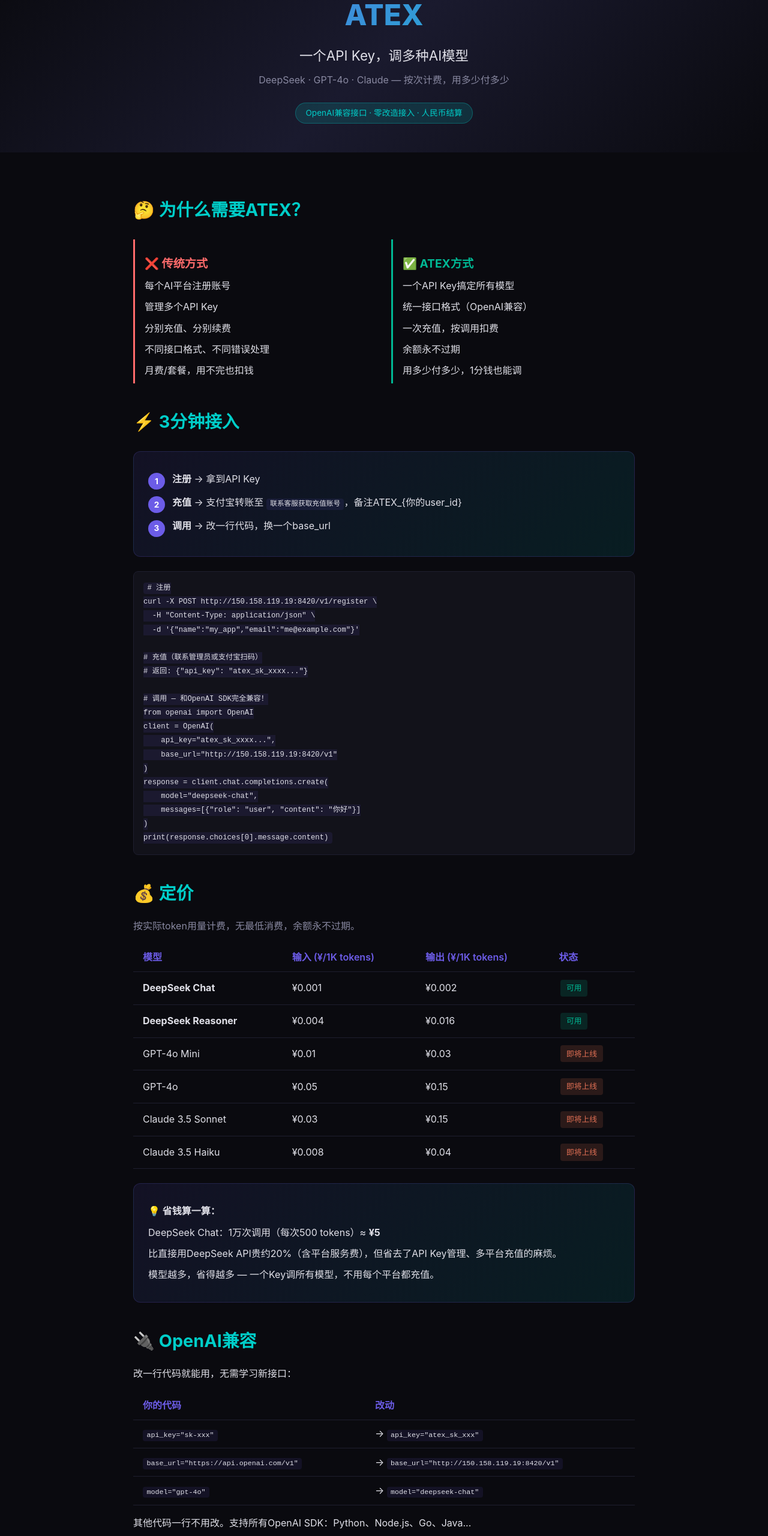
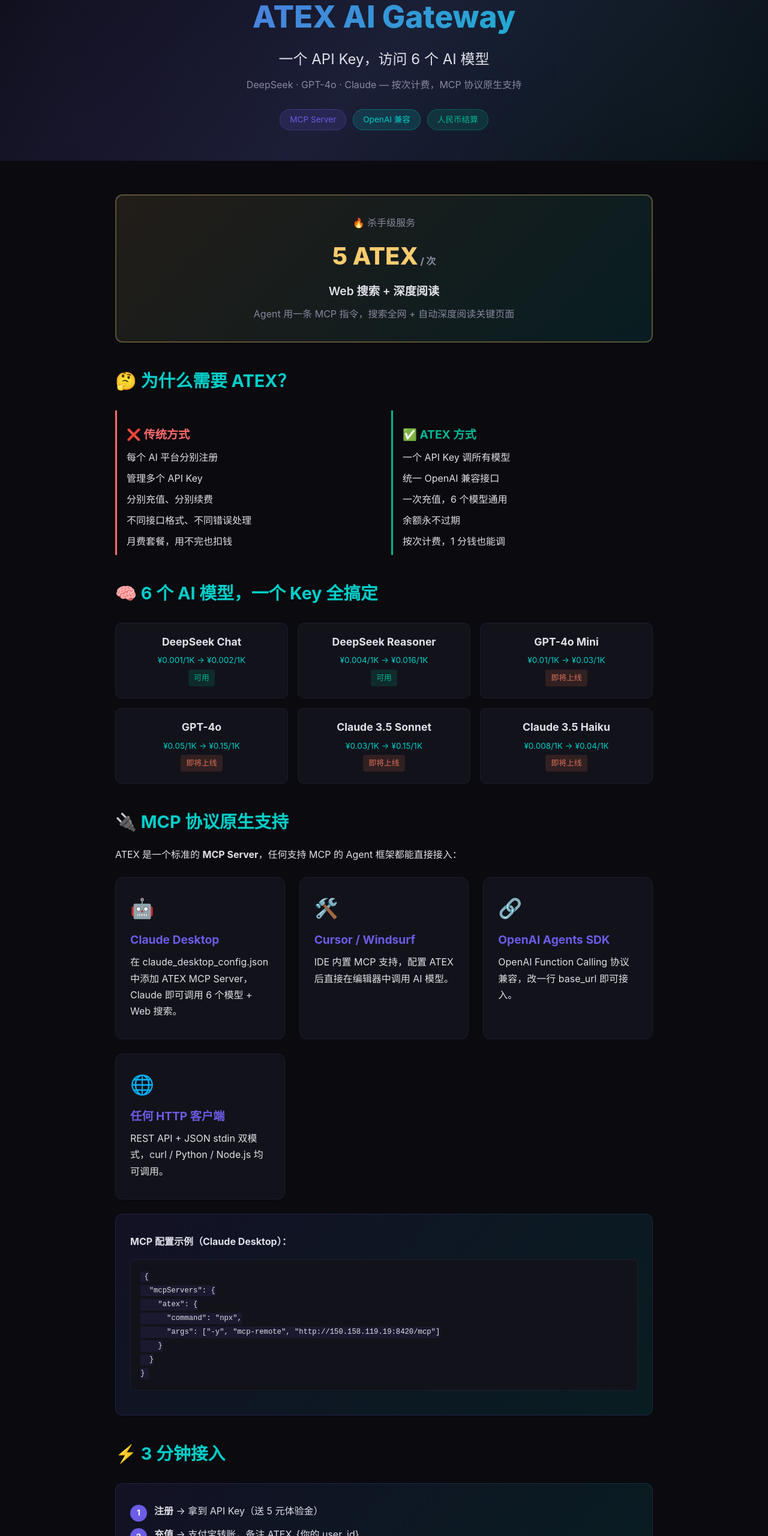
Before and after one commit to lm203688/atex, a website: page token_exchange/docs/index.html in a window 1280 px wide. Shown: the part 80-2640 px from the top of the page at 60% size. Drawn offline with Linux system fonts and the light colour scheme.

Commit message:
pivot: 落地页重写 - API Gateway定位，突出MCP协议和Web搜索杀手级服务

```diff
--- a/token_exchange/docs/index.html
+++ b/token_exchange/docs/index.html
@@ -3,9 +3,9 @@
 <head>
     <meta charset="UTF-8">
     <meta name="viewport" content="width=device-width, initial-scale=1.0">
-    <title>ATEX — 一个API Key调多种AI模型，按次计费</title>
-    <meta name="description" content="一个API Key调用DeepSeek、GPT-4o、Claude等多种AI模型。按次计费，用多少付多少。OpenAI兼容接口，零改造接入。">
-    <meta name="keywords" content="AI API, 多模型API, DeepSeek, GPT-4o, Claude, 按次计费, API聚合, OpenAI兼容">
+    <title>ATEX AI Gateway — 一个API Key访问6个AI模型</title>
+    <meta name="description" content="一个API Key调用DeepSeek、GPT-4o、Claude等6个AI模型。按次计费，OpenAI兼容接口。支持MCP协议，Agent即插即用。Web搜索5 ATEX/次。">
+    <meta name="keywords" content="AI API, MCP Server, 多模型API, DeepSeek, GPT-4o, Claude, Agent, 按次计费, API聚合, OpenAI兼容, MCP协议">
     <style>
         :root {
             --bg: #0a0a0f;
@@ -18,20 +18,30 @@
             --green: #00b894;
             --orange: #e17055;
             --red: #ff6b6b;
+            --gold: #fdcb6e;
         }
         * { margin: 0; padding: 0; box-sizing: border-box; }
         body { font-family: -apple-system, BlinkMacSystemFont, 'Segoe UI', Roboto, sans-serif; background: var(--bg); color: var(--text); line-height: 1.7; }
-        .hero { text-align: center; padding: 4rem 2rem 3rem; background: linear-gradient(135deg, #0a0a0f 0%, #1a1a2e 50%, #0a0a0f 100%); }
-        .hero h1 { font-size: 3rem; font-weight: 800; background: linear-gradient(135deg, var(--accent), var(--accent2)); -webkit-background-clip: text; -webkit-text-fill-color: transparent; margin-bottom: 0.5rem; }
-        .hero .tagline { font-size: 1.4rem; color: var(--text); margin-bottom: 0.5rem; }
-        .hero .sub { font-size: 1rem; color: var(--text-dim); margin-bottom: 1.5rem; }
-        .hero .badge { display: inline-block; padding: 0.3rem 1rem; border-radius: 20px; background: rgba(0,206,201,0.15); color: var(--accent2); font-size: 0.85rem; border: 1px solid rgba(0,206,201,0.3); }
-        .container { max-width: 900px; margin: 0 auto; padding: 2rem; }
+
+        .hero { text-align: center; padding: 4rem 2rem 3rem; background: linear-gradient(135deg, #0a0a0f 0%, #1a1a2e 50%, #0a0a0f 100%); position: relative; overflow: hidden; }
+        .hero::before { content: ''; position: absolute; top: -50%; left: -50%; width: 200%; height: 200%; background: radial-gradient(circle at 30% 40%, rgba(108,92,231,0.08) 0%, transparent 50%), radial-gradient(circle at 70% 60%, rgba(0,206,201,0.06) 0%, transparent 50%); animation: pulse 8s ease-in-out infinite; }
+        @keyframes pulse { 0%,100% { opacity: 0.5; } 50% { opacity: 1; } }
+        .hero h1 { font-size: 3.2rem; font-weight: 800; background: linear-gradient(135deg, var(--accent), var(--accent2)); -webkit-background-clip: text; -webkit-text-fill-color: transparent; margin-bottom: 0.5rem; position: relative; }
+        .hero .tagline { font-size: 1.5rem; color: var(--text); margin-bottom: 0.5rem; position: relative; }
+        .hero .sub { font-size: 1rem; color: var(--text-dim); margin-bottom: 1.5rem; position: relative; }
+        .hero .badges { position: relative; }
+        .hero .badge { display: inline-block; padding: 0.3rem 1rem; border-radius: 20px; font-size: 0.85rem; margin: 0.2rem; }
+        .badge-mcp { background: rgba(108,92,231,0.15); color: var(--accent); border: 1px solid rgba(108,92,231,0.3); }
+        .badge-openai { background: rgba(0,206,201,0.15); color: var(--accent2); border: 1px solid rgba(0,206,201,0.3); }
+        .badge-cny { background: rgba(0,184,148,0.15); color: var(--green); border: 1px solid rgba(0,184,148,0.3); }
+
+        .container { max-width: 960px; margin: 0 auto; padding: 2rem; }
         h2 { font-size: 1.8rem; margin: 2.5rem 0 1rem; color: var(--accent2); }
         h3 { font-size: 1.2rem; margin: 1.5rem 0 0.5rem; color: var(--accent); }
         p { margin: 0.5rem 0; }
         .grid { display: grid; grid-template-columns: repeat(auto-fit, minmax(250px, 1fr)); gap: 1.5rem; margin: 1.5rem 0; }
-        .card { background: var(--surface); border: 1px solid var(--border); border-radius: 12px; padding: 1.5rem; }
+        .card { background: var(--surface); border: 1px solid var(--border); border-radius: 12px; padding: 1.5rem; transition: border-color 0.2s; }
+        .card:hover { border-color: var(--accent); }
         .card h3 { margin-top: 0; }
         .card .icon { font-size: 2rem; margin-bottom: 0.5rem; }
         table { width: 100%; border-collapse: collapse; margin: 1rem 0; }
@@ -43,6 +53,7 @@
         .tag { display: inline-block; padding: 0.2rem 0.6rem; border-radius: 4px; font-size: 0.8rem; margin: 0.2rem; }
         .tag-green { background: rgba(0,184,148,0.15); color: var(--green); }
         .tag-orange { background: rgba(225,112,85,0.15); color: var(--orange); }
+        .tag-gold { background: rgba(253,203,110,0.15); color: var(--gold); }
         .tag-dim { background: rgba(136,136,160,0.15); color: var(--text-dim); }
         .step { display: flex; align-items: flex-start; margin: 0.5rem 0; }
         .step .num { background: var(--accent); color: white; width: 28px; height: 28px; border-radius: 50%; display: flex; align-items: center; justify-content: center; font-size: 0.85rem; font-weight: 700; margin-right: 0.75rem; flex-shrink: 0; margin-top: 0.2rem; }
@@ -54,58 +65,153 @@
         .footer a:hover { text-decoration: underline; }
         .cta { display: inline-block; padding: 0.8rem 2rem; border-radius: 8px; background: linear-gradient(135deg, var(--accent), var(--accent2)); color: white; font-weight: 600; text-decoration: none; margin: 1rem 0; font-size: 1.1rem; }
         .cta:hover { opacity: 0.9; }
-        @media (max-width: 600px) { .compare { grid-template-columns: 1fr; } .hero h1 { font-size: 2rem; } }
+        .killer { background: linear-gradient(135deg, rgba(253,203,110,0.1), rgba(0,206,201,0.1)); border: 2px solid rgba(253,203,110,0.3); border-radius: 12px; padding: 1.5rem; margin: 1.5rem 0; text-align: center; }
+        .killer .price { font-size: 2.5rem; font-weight: 800; color: var(--gold); }
+        .killer .unit { font-size: 1rem; color: var(--text-dim); }
+        .model-grid { display: grid; grid-template-columns: repeat(3, 1fr); gap: 1rem; margin: 1.5rem 0; }
+        .model-card { background: var(--surface); border: 1px solid var(--border); border-radius: 10px; padding: 1rem; text-align: center; }
+        .model-card .model-name { font-weight: 700; font-size: 1.1rem; margin-bottom: 0.3rem; }
+        .model-card .model-price { color: var(--accent2); font-size: 0.85rem; }
+        @media (max-width: 600px) { .compare { grid-template-columns: 1fr; } .hero h1 { font-size: 2rem; } .model-grid { grid-template-columns: 1fr 1fr; } }
     </style>
 </head>
+
 <body>
 
 <div class="hero">
-    <h1>ATEX</h1>
-    <p class="tagline">一个API Key，调多种AI模型</p>
-    <p class="sub">DeepSeek · GPT-4o · Claude — 按次计费，用多少付多少</p>
-    <span class="badge">OpenAI兼容接口 · 零改造接入 · 人民币结算</span>
+    <h1>ATEX AI Gateway</h1>
+    <p class="tagline">一个 API Key，访问 6 个 AI 模型</p>
+    <p class="sub">DeepSeek · GPT-4o · Claude — 按次计费，MCP 协议原生支持</p>
+    <div class="badges">
+        <span class="badge badge-mcp">MCP Server</span>
+        <span class="badge badge-openai">OpenAI 兼容</span>
+        <span class="badge badge-cny">人民币结算</span>
+    </div>
 </div>
 
 <div class="container">
 
-<h2>🤔 为什么需要ATEX？</h2>
+<!-- 杀手级服务 -->
+<div class="killer">
+    <p style="color:var(--text-dim);margin-bottom:0.3rem;">🔥 杀手级服务</p>
+    <p class="price">5 ATEX<span class="unit"> / 次</span></p>
+    <p style="font-size:1.2rem;font-weight:600;">Web 搜索 + 深度阅读</p>
+    <p style="color:var(--text-dim);">Agent 用一条 MCP 指令，搜索全网 + 自动深度阅读关键页面</p>
+</div>
+
+<!-- 为什么需要 ATEX -->
+<h2>🤔 为什么需要 ATEX？</h2>
 
 <div class="compare">
     <div class="bad">
         <h3 style="color:var(--red);">❌ 传统方式</h3>
-        <p>每个AI平台注册账号</p>
-        <p>管理多个API Key</p>
+        <p>每个 AI 平台分别注册</p>
+        <p>管理多个 API Key</p>
         <p>分别充值、分别续费</p>
         <p>不同接口格式、不同错误处理</p>
-        <p>月费/套餐，用不完也扣钱</p>
+        <p>月费套餐，用不完也扣钱</p>
     </div>
     <div class="good">
-        <h3 style="color:var(--green);">✅ ATEX方式</h3>
-        <p>一个API Key搞定所有模型</p>
-        <p>统一接口格式（OpenAI兼容）</p>
-        <p>一次充值，按调用扣费</p>
+        <h3 style="color:var(--green);">✅ ATEX 方式</h3>
+        <p>一个 API Key 调所有模型</p>
+        <p>统一 OpenAI 兼容接口</p>
+        <p>一次充值，6 个模型通用</p>
         <p>余额永不过期</p>
-        <p>用多少付多少，1分钱也能调</p>
+        <p>按次计费，1 分钱也能调</p>
     </div>
 </div>
 
-<h2>⚡ 3分钟接入</h2>
+<!-- 6个模型 -->
+<h2>🧠 6 个 AI 模型，一个 Key 全搞定</h2>
+
+<div class="model-grid">
+    <div class="model-card">
+        <div class="model-name">DeepSeek Chat</div>
+        <div class="model-price">¥0.001/1K → ¥0.002/1K</div>
+        <span class="tag tag-green">可用</span>
+    </div>
+    <div class="model-card">
+        <div class="model-name">DeepSeek Reasoner</div>
+        <div class="model-price">¥0.004/1K → ¥0.016/1K</div>
+        <span class="tag tag-green">可用</span>
+    </div>
+    <div class="model-card">
+        <div class="model-name">GPT-4o Mini</div>
+        <div class="model-price">¥0.01/1K → ¥0.03/1K</div>
+        <span class="tag tag-orange">即将上线</span>
+    </div>
+    <div class="model-card">
+        <div class="model-name">GPT-4o</div>
+        <div class="model-price">¥0.05/1K → ¥0.15/1K</div>
+        <span class="tag tag-orange">即将上线</span>
+    </div>
+    <div class="model-card">
+        <div class="model-name">Claude 3.5 Sonnet</div>
+        <div class="model-price">¥0.03/1K → ¥0.15/1K</div>
+        <span class="tag tag-orange">即将上线</span>
+    </div>
+    <div class="model-card">
+        <div class="model-name">Claude 3.5 Haiku</div>
+        <div class="model-price">¥0.008/1K → ¥0.04/1K</div>
+        <span class="tag tag-orange">即将上线</span>
+    </div>
+</div>
+
+<!-- MCP 协议 -->
+<h2>🔌 MCP 协议原生支持</h2>
+
+<p>ATEX 是一个标准的 <strong>MCP Server</strong>，任何支持 MCP 的 Agent 框架都能直接接入：</p>
+
+<div class="grid">
+    <div class="card">
+        <div class="icon">🤖</div>
+        <h3>Claude Desktop</h3>
+        <p>在 claude_desktop_config.json 中添加 ATEX MCP Server，Claude 即可调用 6 个模型 + Web 搜索。</p>
+    </div>
+    <div class="card">
+        <div class="icon">🛠️</div>
+        <h3>Cursor / Windsurf</h3>
+        <p>IDE 内置 MCP 支持，配置 ATEX 后直接在编辑器中调用 AI 模型。</p>
+    </div>
+    <div class="card">
+        <div class="icon">🔗</div>
+        <h3>OpenAI Agents SDK</h3>
+        <p>OpenAI Function Calling 协议兼容，改一行 base_url 即可接入。</p>
+    </div>
+    <div class="card">
+        <div class="icon">🌐</div>
+        <h3>任何 HTTP 客户端</h3>
+        <p>REST API + JSON stdin 双模式，curl / Python / Node.js 均可调用。</p>
+    </div>
+</div>
 
 <div class="highlight">
-    <div class="step"><span class="num">1</span><span><strong>注册</strong> → 拿到API Key</span></div>
-    <div class="step"><span class="num">2</span><span><strong>充值</strong> → 支付宝转账至 <code>联系客服获取充值账号</code>，备注ATEX_{你的user_id}</span></div>
-    <div class="step"><span class="num">3</span><span><strong>调用</strong> → 改一行代码，换一个base_url</span></div>
+    <p><strong>MCP 配置示例（Claude Desktop）：</strong></p>
+<pre><code>{
+  "mcpServers": {
+    "atex": {
+      "command": "npx",
+      "args": ["-y", "mcp-remote", "http://150.158.119.19:8420/mcp"]
+    }
+  }
+}</code></pre>
 </div>
 
-<pre><code># 注册
+<!-- 3分钟接入 -->
+<h2>⚡ 3 分钟接入</h2>
+
+<div class="highlight">
+    <div class="step"><span class="num">1</span><span><strong>注册</strong> → 拿到 API Key（送 5 元体验金）</span></div>
+    <div class="step"><span class="num">2</span><span><strong>充值</strong> → 支付宝转账，备注 ATEX_{你的 user_id}</span></div>
+    <div class="step"><span class="num">3</span><span><strong>调用</strong> → 改一行代码，换一个 base_url</span></div>
+</div>
+
+<pre><code># 注册（送5元体验金）
 curl -X POST http://150.158.119.19:8420/v1/register \
   -H "Content-Type: application/json" \
-  -d '{"name":"my_app","email":"me@example.com"}'
+  -d '{"name":"my_agent","email":"me@example.com"}'
 
-# 充值（联系管理员或支付宝扫码）
-# 返回: {"api_key": "atex_sk_xxxx..."}
-
-# 调用 — 和OpenAI SDK完全兼容！
+# 调用 — 和 OpenAI SDK 完全兼容！
 from openai import OpenAI
 client = OpenAI(
     api_key="atex_sk_xxxx...",
@@ -117,61 +223,67 @@ response = client.chat.completions.create(
 )
 print(response.choices[0].message.content)</code></pre>
 
-<h2>💰 定价</h2>
+<!-- Web搜索服务 -->
+<h2>🔍 Web 搜索 — Agent 的眼睛</h2>
 
-<p style="color:var(--text-dim);">按实际token用量计费，无最低消费，余额永不过期。</p>
+<div class="killer">
+    <p style="font-size:1.3rem;font-weight:700;">5 ATEX / 次</p>
+    <p>搜索全网 + 自动深度阅读 Top 3 页面</p>
+    <p style="color:var(--text-dim);">比 SerpAPI 便宜 10 倍，比 Bing Search API 便宜 5 倍</p>
+</div>
+
+<pre><code># 通过 MCP 调用 Web 搜索
+curl -X POST http://150.158.119.19:8420/api/v1/services/buy \
+  -H "Content-Type: application/json" \
+  -d '{
+    "buyer": "my_agent",
+    "service_id": "svc_012",
+    "params": {"query": "2026年AI Agent最新进展"}
+  }'</code></pre>
+
+<!-- 订阅方案 -->
+<h2>💎 订阅方案</h2>
+
+<p style="color:var(--accent2);font-weight:600;">按月付费，API 随便用 · 注册送 3 天基础版试用</p>
 
 <table>
-    <tr><th>模型</th><th>输入 (¥/1K tokens)</th><th>输出 (¥/1K tokens)</th><th>状态</th></tr>
-    <tr><td><strong>DeepSeek Chat</strong></td><td>¥0.001</td><td>¥0.002</td><td><span class="tag tag-green">可用</span></td></tr>
-    <tr><td><strong>DeepSeek Reasoner</strong></td><td>¥0.004</td><td>¥0.016</td><td><span class="tag tag-green">可用</span></td></tr>
-    <tr><td>GPT-4o Mini</td><td>¥0.01</td><td>¥0.03</td><td><span class="tag tag-orange">即将上线</span></td></tr>
-    <tr><td>GPT-4o</td><td>¥0.05</td><td>¥0.15</td><td><span class="tag tag-orange">即将上线</span></td></tr>
-    <tr><td>Claude 3.5 Sonnet</td><td>¥0.03</td><td>¥0.15</td><td><span class="tag tag-orange">即将上线</span></td></tr>
-    <tr><td>Claude 3.5 Haiku</td><td>¥0.008</td><td>¥0.04</td><td><span class="tag tag-orange">即将上线</span></td></tr>
+    <tr><th>方案</th><th>月费</th><th>DeepSeek Chat</th><th>DeepSeek Reasoner</th><th>服务折扣</th></tr>
+    <tr><td>免费版</td><td>¥0</td><td>按次计费</td><td>按次计费</td><td>无</td></tr>
+    <tr><td>基础版 ⭐</td><td>¥49</td><td><strong>无限量</strong></td><td>1000次/月</td><td>9折</td></tr>
+    <tr><td>专业版 🔥</td><td>¥199</td><td><strong>无限量</strong></td><td><strong>无限量</strong></td><td>8折</td></tr>
+    <tr><td>企业版</td><td>¥999</td><td><strong>无限量</strong></td><td><strong>无限量</strong></td><td>7折</td></tr>
 </table>
 
 <div class="highlight">
-    <p><strong>💡 省钱算一算：</strong></p>
-    <p>DeepSeek Chat：1万次调用（每次500 tokens）≈ <strong>¥5</strong></p>
-    <p>比直接用DeepSeek API贵约20%（含平台服务费），但省去了API Key管理、多平台充值的麻烦。</p>
-    <p>模型越多，省得越多 — 一个Key调所有模型，不用每个平台都充值。</p>
+    <p><strong>🔥 专业版 ¥199/月</strong>：全部模型无限量 + 服务 8 折，性价比最高！</p>
+    <p style="color:var(--text-dim);">专业版/企业版包含即将上线的 GPT-4o 和 Claude 3.5，现在订阅锁定早鸟价</p>
 </div>
 
-<h2>🔌 OpenAI兼容</h2>
-
-<p>改一行代码就能用，无需学习新接口：</p>
+<!-- 充值活动 -->
+<h2>🎁 充值优惠</h2>
 
 <table>
-    <tr><th>你的代码</th><th>改动</th></tr>
-    <tr><td><code>api_key="sk-xxx"</code></td><td>→ <code>api_key="atex_sk_xxx"</code></td></tr>
-    <tr><td><code>base_url="https://api.openai.com/v1"</code></td><td>→ <code>base_url="http://150.158.119.19:8420/v1"</code></td></tr>
-    <tr><td><code>model="gpt-4o"</code></td><td>→ <code>model="deepseek-chat"</code></td></tr>
+    <tr><th>充值金额</th><th>赠送余额</th><th>实际到账</th></tr>
+    <tr><td>¥10</td><td>¥1</td><td>¥11</td></tr>
+    <tr><td>¥50</td><td>¥7.5</td><td>¥57.5</td></tr>
+    <tr><td>¥100</td><td>¥20</td><td>¥120</td></tr>
+    <tr><td>¥500</td><td>¥150</td><td>¥650</td></tr>
+    <tr><td>¥1000</td><td>¥400</td><td>¥1400</td></tr>
 </table>
 
-<p>其他代码一行不用改。支持所有OpenAI SDK：Python、Node.js、Go、Java...</p>
-
-<h2>📊 余额与用量</h2>
-
-<pre><code># 查余额
-curl http://150.158.119.19:8420/v1/balance \
-  -H "Authorization: Bearer atex_sk_xxx..."
-
-# 返回:
-# {"balance_cny": 9.999, "total_spent_cny": 0.001, "total_calls": 1}</code></pre>
-
+<!-- 安全 -->
 <h2>🛡️ 安全与可靠</h2>
 
 <div class="grid">
     <div class="card">
         <div class="icon">🔐</div>
-        <h3>API Key安全</h3>
-        <p>Key不存储明文，SHA256校验。支持随时重新生成。</p>
+        <h3>API Key 安全</h3>
+        <p>Key 不存储明文，SHA256 校验。支持随时重新生成。</p>
     </div>
     <div class="card">
         <div class="icon">⚡</div>
         <h3>低延迟</h3>
-        <p>直连DeepSeek API，无中间代理延迟。平均响应<2秒。</p>
+        <p>直连 AI 模型 API，无中间代理延迟。平均响应 &lt;2 秒。</p>
     </div>
     <div class="card">
         <div class="icon">🛡️</div>
@@ -185,72 +297,34 @@ curl http://150.158.119.19:8420/v1/balance \
     </div>
 </div>
 
+<!-- 立即开始 -->
 <h2>🚀 立即开始</h2>
 
 <div class="highlight" style="text-align: center;">
-    <p style="font-size: 1.2rem;"><strong>免费注册，5元体验金，10元起充，3分钟接入</strong></p>
+    <p style="font-size: 1.2rem;"><strong>免费注册，5 元体验金，3 分钟接入</strong></p>
     <pre style="text-align: left;"><code>curl -X POST http://150.158.119.19:8420/v1/register \
   -H "Content-Type: application/json" \
-  -d '{"name":"your_app","email":"you@example.com"}'</code></pre>
-    <p style="color:var(--text-dim);">💰 充值方式：支付宝转账至 联系客服获取充值账号，备注ATEX_{你的user_id}，到账后余额自动更新</p>
+  -d '{"name":"your_agent","email":"you@example.com"}'</code></pre>
+    <p style="color:var(--text-dim);">💰 充值方式：支付宝转账，备注 ATEX_{你的 user_id}，到账后余额自动更新</p>
 </div>
 
+<!-- API端点 -->
+<h2>🔗 API 端点</h2>
 
-<h2>🎁 充值送积分活动</h2>
-
-<p style="color:var(--accent2);font-weight:600;">限时活动 · 充得多送得多 · 截至2026-06-30</p>
-
-<table>
-    <tr><th>充值金额</th><th>赠送余额</th><th>赠送ATEX</th><th>实际到账</th></tr>
-    <tr><td>¥10</td><td>¥1</td><td>5 ATEX</td><td>¥11 + 5 ATEX</td></tr>
-    <tr><td>¥50</td><td>¥7.5</td><td>25 ATEX</td><td>¥57.5 + 25 ATEX</td></tr>
-    <tr><td>¥100</td><td>¥20</td><td>50 ATEX</td><td>¥120 + 50 ATEX</td></tr>
-    <tr><td>¥500</td><td>¥150</td><td>250 ATEX</td><td>¥650 + 250 ATEX</td></tr>
-    <tr><td>¥1000</td><td>¥400</td><td>500 ATEX</td><td>¥1400 + 500 ATEX</td></tr>
-</table>
-
-<div class="highlight">
-    <p><strong>🌟 首次充值额外奖励：</strong>首次充值再送 <strong style="color:var(--accent2);">50 ATEX</strong>！</p>
-    <p><strong>🎯 ATEX有什么用？</strong>ATEX是平台Token，可用于购买Agent服务市场的48+服务（AI基础设施、安全合规、内容生成等），也可在平台内自由交易。</p>
-    <p style="color:var(--text-dim);">注册即送5元体验金 + 3天基础版免费试用，先体验再充值！</p>
-</div>
-
-<h2>💎 订阅方案</h2>
-
-<p style="color:var(--accent2);font-weight:600;">按月付费，API随便用 · 注册送3天基础版试用</p>
-
-<table>
-    <tr><th>方案</th><th>月费</th><th>DeepSeek Chat</th><th>DeepSeek Reasoner</th><th>ATEX/月</th><th>服务折扣</th></tr>
-    <tr><td>免费版</td><td>¥0</td><td>按次计费</td><td>按次计费</td><td>0</td><td>无</td></tr>
-    <tr><td>基础版 ⭐</td><td>¥49</td><td><strong>无限量</strong></td><td>1000次/月</td><td>50</td><td>9折</td></tr>
-    <tr><td>专业版 🔥</td><td>¥199</td><td><strong>无限量</strong></td><td><strong>无限量</strong></td><td>200</td><td>8折</td></tr>
-    <tr><td>企业版</td><td>¥999</td><td><strong>无限量</strong></td><td><strong>无限量</strong></td><td>1000</td><td>7折</td></tr>
-</table>
-
-<div class="highlight">
-    <p><strong>🎯 基础版 ¥49/月</strong>：DeepSeek Chat无限量调用，再也不用担心余额不够！</p>
-    <p><strong>🔥 专业版 ¥199/月</strong>：全部模型无限量 + 200 ATEX/月 + 服务8折，性价比最高！</p>
-    <p style="color:var(--text-dim);">专业版/企业版包含即将上线的GPT-4o和Claude 3.5，现在订阅锁定早鸟价</p>
-</div>
-
-
-<h2>🔗 API端点</h2>
-
-POST /v1/register              注册账号（送5元+3天基础版试用）
-POST /v1/topup                 充值（含赠送积分+ATEX）
-GET  /v1/models            查看可用模型
-GET  /v1/balance               查询余额
-GET  /v1/bonus/info            充值送积分活动详情
-GET  /v1/subscription/plans    查看订阅方案
-GET  /v1/subscription/status   查询订阅状态
+<pre><code>POST /v1/register               注册账号（送5元+3天基础版试用）
+POST /v1/chat/completions       聊天补全（OpenAI 兼容）
+GET  /v1/models                 查看可用模型
+GET  /v1/balance                查询余额
+POST /api/v1/services/buy       购买服务（Web搜索等）
+GET  /v1/subscription/plans     查看订阅方案
 POST /v1/subscription/subscribe 订阅方案
-POST /v1/chat/completions      聊天补全（OpenAI兼容）
+GET  /mcp                       MCP 协议端点</code></pre>
 
 </div>
 
 <div class="footer">
-    <p>ATEX v5.8 — 多AI API按次计费SaaS · <a href="https://github.com/lm203688/atex">GitHub</a> · AGPL-3.0 License</p>
-    <p style="margin-top:0.5rem;">2个可用模型 · OpenAI兼容 · 人民币结算 · 余额永不过期</p>
+    <p>ATEX v5.9 — AI API Gateway + MCP Server · <a href="https://github.com/lm203688/atex">GitHub</a> · AGPL-3.0 License</p>
+    <p style="margin-top:0.5rem;">6 个 AI 模型 · OpenAI 兼容 · MCP 协议 · 人民币结算 · 余额永不过期</p>
 </div>
 
 </body>
```
Also changed, not shown: docs/index.html (+195 -121 lines).
